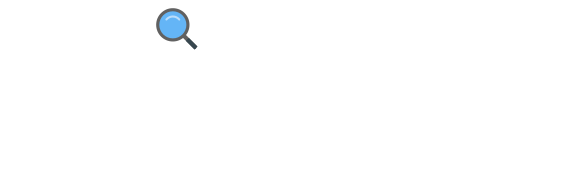
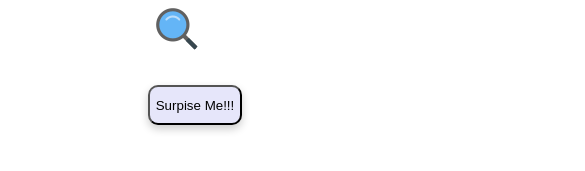
Before and after one commit to MohittShukla/Pokedex, a React (Create React App) app: page / in a window 390 px wide. Shown: the part 481-652 px from the top of the page, 585 px wide, since content can reach past the window. Built offline with nearby package versions, Linux system fonts and the light colour scheme.

Commit message:
updated css for responsive design

```diff
--- a/src/index.css
+++ b/src/index.css
@@ -13,56 +13,53 @@ code {
     monospace;
 }
 
-#container{
+#container {
   display: flex;
   flex-direction: column;
-  align-items:center;
+  align-items: center;
   text-align: center;
-  padding:20px;
-
-}
- h1{
-
-  margin-top:20px;
-
-
+  padding: 20px;
 }
 
-.form{
+h1 {
+  margin-top: 20px;
+}
+
+.form {
   display: flex;
-  justify-content:flex-end;
-  width:100%;
+  justify-content: space-between; /* Use space-between to keep items on edges */
+  width: 100%;
   margin: 20px 0px;
 }
 
 input {
-  padding:9px;
-  margin-right:20px
+  padding: 9px;
+  margin-right: 20px;
+  transition: width 0.3s ease-in-out;
 }
-.card{
 
-  border: 1px solid rgba(0, 0, 0, 0.1);  /* Light border for contrast */
-  border-radius: 10px;                   /* Rounded corners for a softer look */
+/* Updated styles for the card */
+.card {
+  border: 1px solid rgba(0, 0, 0, 0.1); /* Light border for contrast */
+  border-radius: 10px; /* Rounded corners for a softer look */
   box-shadow: 0 4px 8px rgba(0, 0, 0, 0.2); /* Shadow for 3D effect */
   padding: 20px;
   margin-top: 20px;
-  background-color: white;               /* Background color for the card */
+  background-color: white; /* Background color for the card */
   transition: transform 0.34s ease, box-shadow 0.34s ease;
+}
 
-
-}
 .card:hover {
-  transform: translateY(-5px);  /* Move the card up */
+  transform: translateY(-5px); /* Move the card up */
   box-shadow: 0 8px 16px yellow;
   cursor: pointer;
-  background-color:snow;
+  background-color: snow;
 }
 
+img {
+  border-radius: 20px;
+}
 
-img{
-  border-radius: 20px;
-
-}
 /* Container for search icon and input */
 .search-container {
   position: relative;
@@ -84,35 +81,35 @@ img{
   border: 1px solid #ddd;
   border-radius: 4px;
   outline: none;
-  transition: width 0.3s ease-in-out;
   opacity: 0;
   visibility: hidden;
 }
 
-/* Show input on container hover */
+/* Show input on icon hover */
 .search-container:hover #search {
   width: 150px; /* Adjust as needed */
   opacity: 1;
   visibility: visible;
 }
 
-.button{
+/* Style for the Surprise Me button */
+.button {
   border-radius: 10px;
   width: 150px;
-  height:40px;
-  margin-left: 1000px;
-  background-color:lavender;
+  height: 40px;
+  background-color: lavender;
   box-shadow: 0 4px 8px rgba(0, 0, 0, 0.2); /* Shadow for 3D effect */
   transition: transform 0.2s ease;
+  /* Removed margin-left auto */
+}
 
-}
 .button:hover {
-  transform: translateY(-5px);  /* Move the card up */
+  transform: translateY(-5px); /* Move the button up */
   box-shadow: 0 8px 16px navy;
   cursor: pointer;
-  background-color:snow;
+  background-color: snow;
+}
 
-}
 .button:active {
   transform: scale(0.95); /* Scale down when the button is clicked */
 }
@@ -123,9 +120,7 @@ img{
   border-radius: 20px; /* Larger rounded corners for types */
   background-color: #71dede; /* Soft orange background */
   margin-top: 10px; /* Space above the types */
-  font-weight: bold;
-
-  /* Make types text bold */
+  font-weight: bold; /* Make types text bold */
   transition: background-color 0.3s ease; /* Smooth transition for hover */
 }
 
@@ -133,17 +128,28 @@ img{
   background-color: #ffb74d; /* Darker shade on hover */
 }
 
-.height,.weight{
-
-font-size:18px; /* Size of the text for height and weight */
-    margin: 10px 0; /* Space between paragraphs */
-    color: #424242;
+.height, .weight {
+  font-size: 18px; /* Size of the text for height and weight */
+  margin: 10px 0; /* Space between paragraphs */
+  color: #424242;
 }
 
-.card h2{
+.card h2 {
+  font-size: 26px; /* Size of the Pokémon name */
+  margin-bottom: 15px; /* Space below the name */
+  color: #1976d2; /* Color for the name */
+}
 
-    font-size: 26px; /* Size of the Pokémon name */
-    margin-bottom: 15px; /* Space below the name */
-    color: #1976d2; /* Color for the name */
+/* Media queries for responsiveness */
+@media (max-width: 768px) {
+  .form {
+    justify-content: center; /* Center items in form on smaller screens */
+    flex-direction: column; /* Stack items vertically */
+  }
 
+  .button {
+    margin: 20px 0; /* Add spacing above and below button */
+    display: block; /* Make button a block element */
+    width: 100%; /* Make button full-width on mobile */
+  }
 }
```
